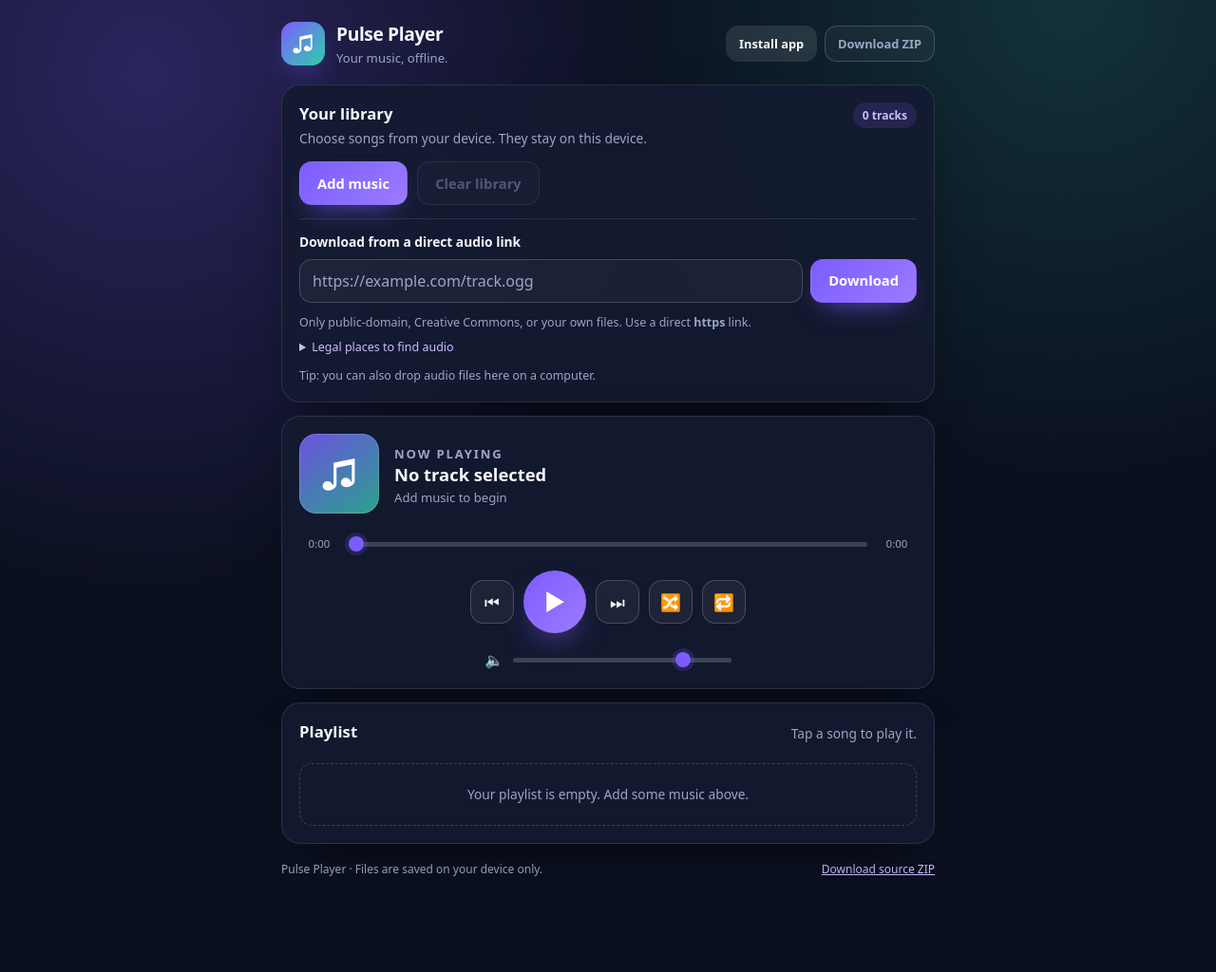
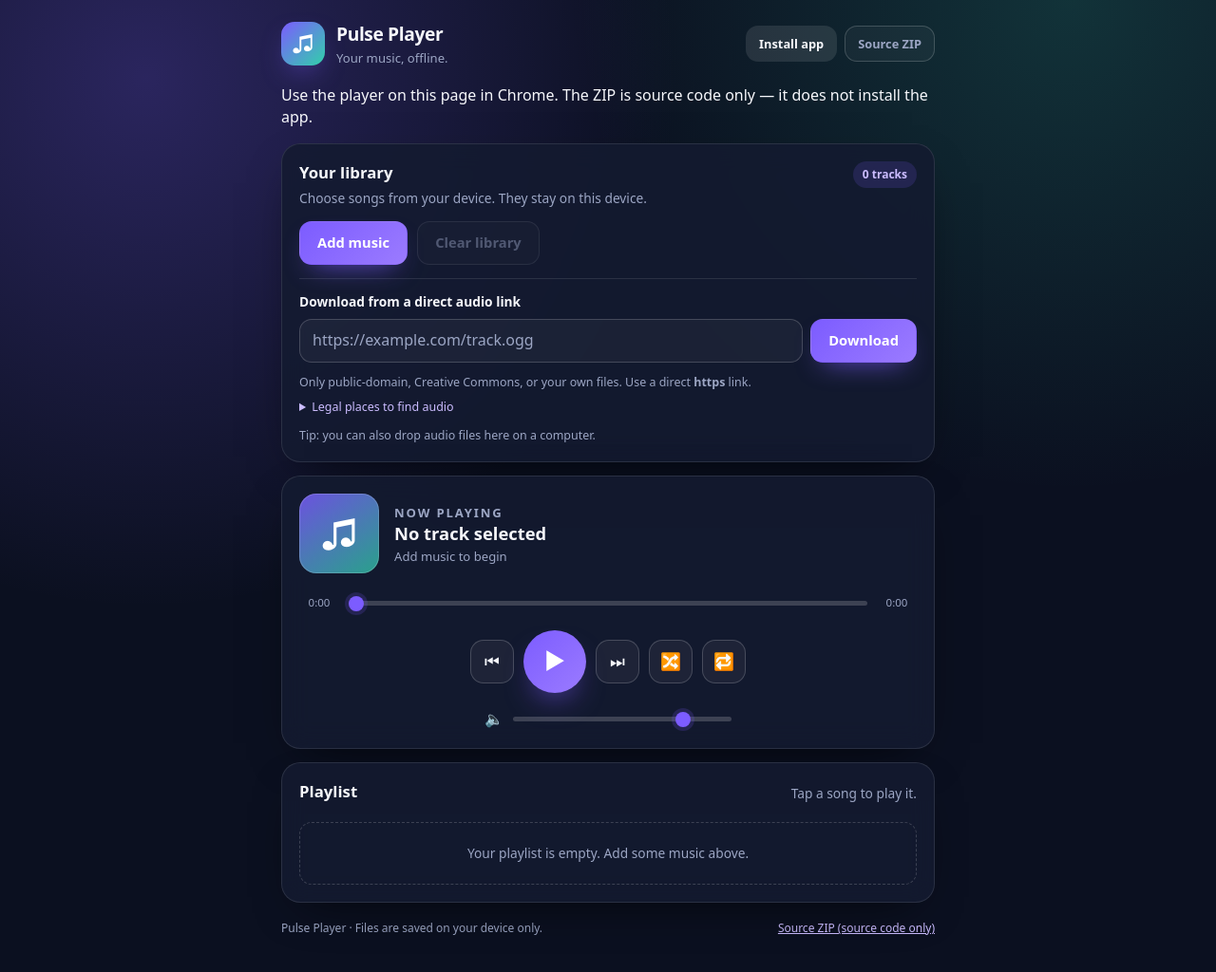
Before and after one commit to perrang59-spec/pulse-player, a plain HTML site: page index.html in a window 1280 px wide. Shown: the whole page at 95% size. Before the commit the page ends 964 px from the top, so only its background shows below. Drawn offline with Linux system fonts and the light colour scheme.

Commit message:
Clarify ZIP is source only

```diff
--- a/index.html
+++ b/index.html
@@ -28,9 +28,11 @@
       </div>
       <div class="header-actions">
         <button id="installBtn" class="btn btn-small" type="button" hidden>Install app</button>
-        <a class="btn btn-small btn-ghost" href="./player.zip" download>Download ZIP</a>
+        <a class="btn btn-small btn-ghost" href="./player.zip" download>Source ZIP</a>
       </div>
     </header>
+
+    <p class="usage-note">Use the player on this page in Chrome. The ZIP is source code only — it does not install the app.</p>
 
     <main>
       <section class="panel library-panel" id="dropZone" aria-labelledby="libraryHeading">
@@ -122,7 +124,7 @@
 
     <footer class="app-footer">
       <p>Pulse Player · Files are saved on your device only.</p>
-      <a href="./player.zip" download>Download source ZIP</a>
+      <a href="./player.zip" download>Source ZIP (source code only)</a>
     </footer>
   </div>
 
--- a/sw.js
+++ b/sw.js
@@ -1,4 +1,4 @@
-const CACHE_NAME = 'pulse-player-v2';
+const CACHE_NAME = 'pulse-player-v3';
 
 const APP_SHELL = [
   './',
```
Also changed, not shown: 2 other files.
